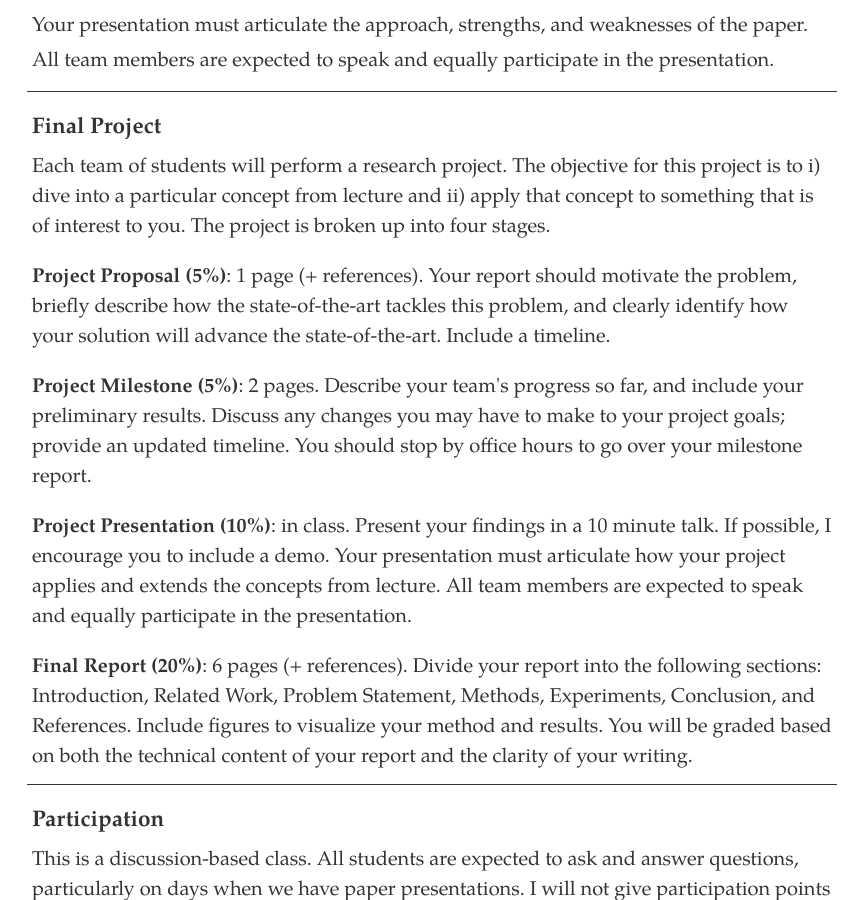
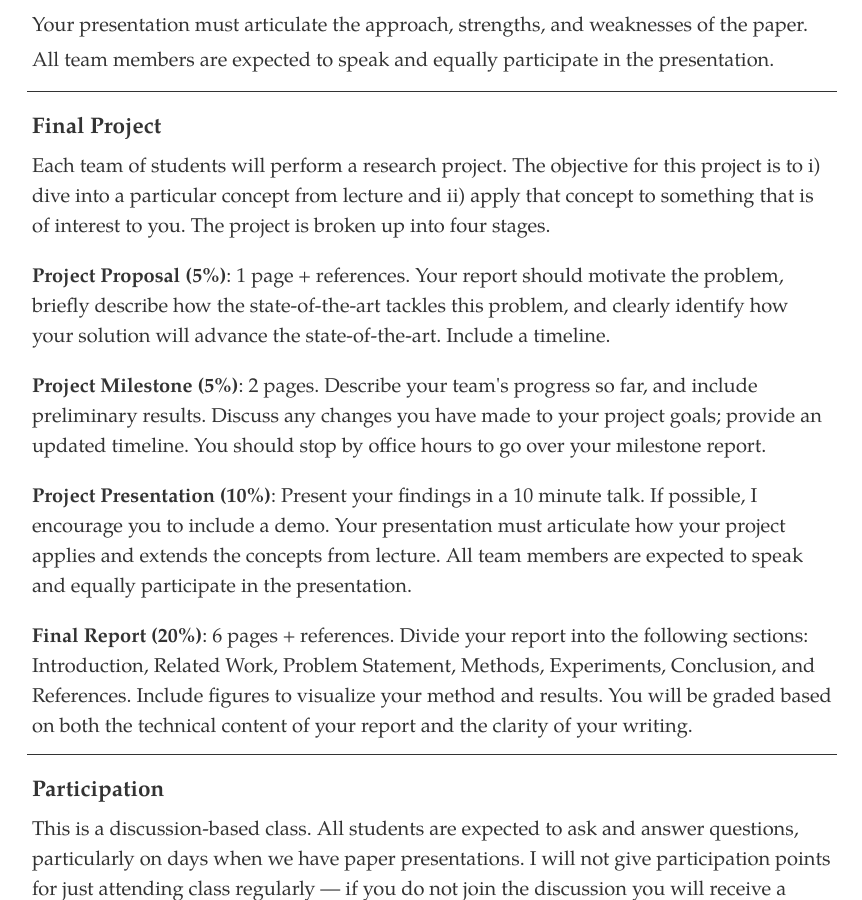
Before and after one commit to dylan-losey/dylan-losey.github.io, a Jekyll site: the page built from me5824-spring22.html, in a window 1280 px wide and 900 px high, scrolled down 5787 px. Shown: the whole window, without its empty margins (208-1070 px from the left). Built offline with Jekyll 4.4.1, drawn with Linux system fonts in a browser that asks for light colours; nearby versions of some CDN libraries.

Commit message:
adding spring course

```diff
--- a/me5824-spring22.html
+++ b/me5824-spring22.html
@@ -482,7 +482,7 @@ tags: me5824-spring2022
     The project is broken up into four stages.
   </p>
   <p>
-    <b>Project Proposal (5%)</b>: 1 page (+ references).
+    <b>Project Proposal (5%)</b>: 1 page + references.
     Your report should motivate the problem,
     briefly describe how the state-of-the-art tackles this problem,
     and clearly identify how your solution will advance the state-of-the-art.
@@ -491,19 +491,19 @@ tags: me5824-spring2022
   <p>
     <b>Project Milestone (5%)</b>: 2 pages.
     Describe your team's progress so far,
-    and include your preliminary results.
-    Discuss any changes you may have to make to your project goals; provide an updated timeline.
+    and include preliminary results.
+    Discuss any changes you have made to your project goals; provide an updated timeline.
     You should stop by office hours to go over your milestone report.
   </p>
   <p>
-    <b>Project Presentation (10%)</b>: in class.
+    <b>Project Presentation (10%)</b>:
     Present your findings in a 10 minute talk.
     If possible, I encourage you to include a demo.
     Your presentation must articulate how your project applies and extends the concepts from lecture.
     All team members are expected to speak and equally participate in the presentation.
   </p>
   <p>
-    <b>Final Report (20%)</b>: 6 pages (+ references).
+    <b>Final Report (20%)</b>: 6 pages + references.
     Divide your report into the following sections: Introduction, Related Work,
     Problem Statement, Methods, Experiments, Conclusion, and References.
     Include figures to visualize your method and results.
```
